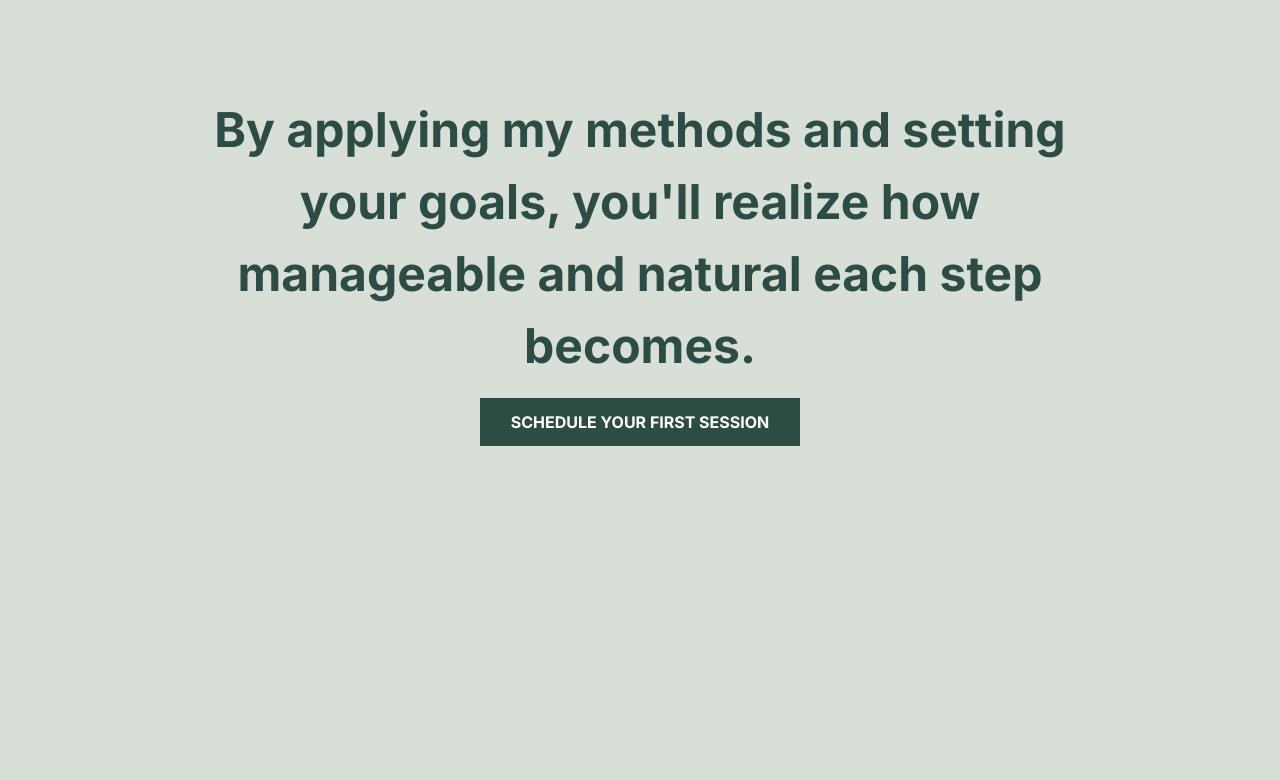
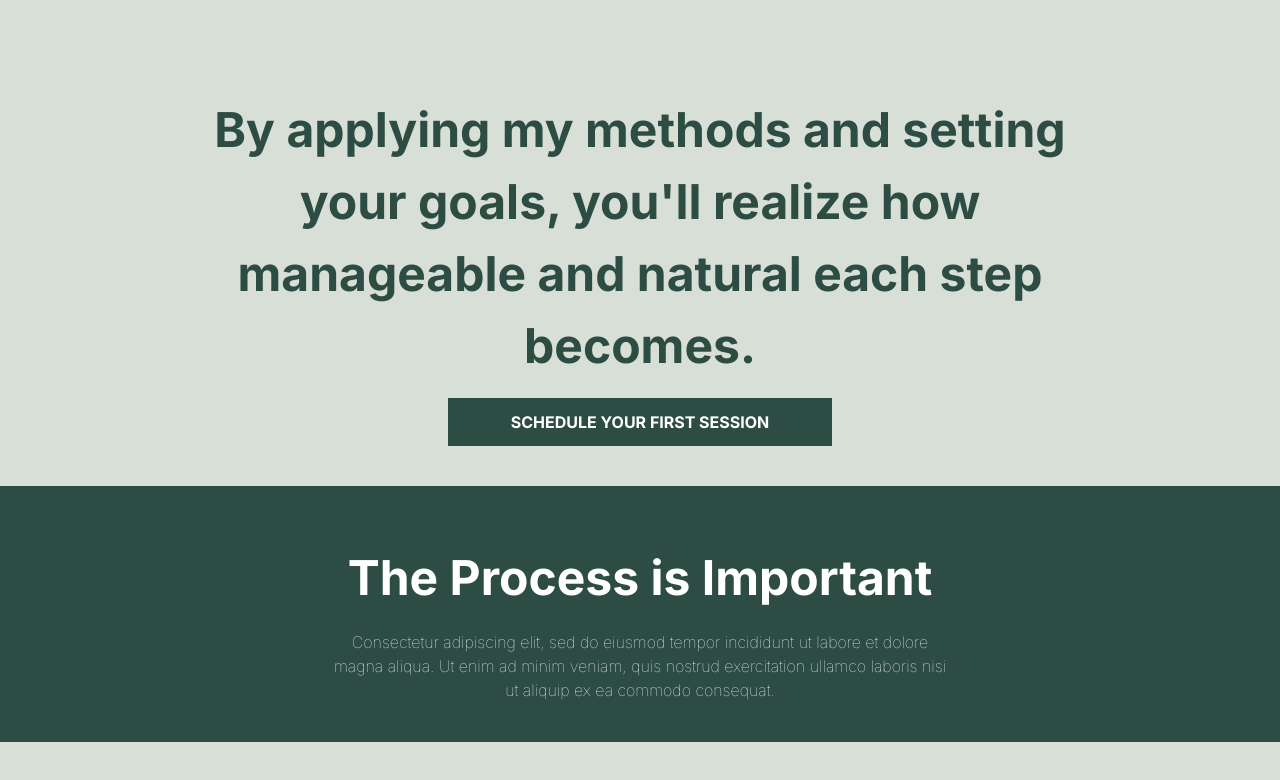
Before and after one commit to etimexo/Design-agency, a Next.js app: page /signup in a window 1280 px wide. Shown: the part 935-1715 px from the top of the page. Before the commit the page ends 1421 px from the top, so only its background shows below. Built offline with nearby package versions, Linux system fonts and the light colour scheme.

Commit message:
Style signup page

```diff
--- /dev/null
+++ b/src/app/components/Process.css
@@ -0,0 +1,14 @@
+.process {
+    background-color: rgb(45,77,68);
+    padding: 5vh 2vw;
+    margin-top: 5vh;
+    height: fit-content;
+}
+.process p {
+    color: #fff;
+}
+.process .p2 {
+    font-size: 1rem;
+    font-weight: lighter;
+    padding: 0 25%;
+}
--- /dev/null
+++ b/src/app/components/Process.jsx
@@ -0,0 +1,17 @@
+import React from "react";
+import "../components/Process.css";
+
+export default function Process() {
+  return (
+    <section className="process">
+      <p className="p1">The Process is Important</p>
+      <p className="p2">
+        {/* Lorem ipsum dolor sit, amet consectetur adipisicing elit. <br />Et pariatur
+        unde tempore sed corporis! Impedit necessitatibus molestias consequatur, <br />
+        labore tempores magni nemo illum veritatis quos
+        exercitationem facilis. */}
+        Consectetur adipiscing elit, sed do eiusmod tempor incididunt ut labore et dolore magna aliqua. Ut enim ad minim veniam, quis nostrud exercitation ullamco laboris nisi ut aliquip ex ea commodo consequat.
+      </p>
+    </section>
+  );
+}
--- a/src/app/page.jsx
+++ b/src/app/page.jsx
@@ -5,6 +5,7 @@
 import Cta from "./components/Cta";
 import Newsletter from "./components/Newsletter";
 import Footer from "./components/Footer";
+import Process from "./components/Process";
 
 export default function page() {
   return (
@@ -15,6 +16,7 @@
       <Cta />
       <Newsletter />
       <Footer  />
+
     </body>
   )
 }
--- a/src/app/signup.css
+++ b/src/app/signup.css
@@ -53,6 +53,6 @@
         padding: 0 15%;
     }
     .sign-up .sign-btn2 {
-        width: 25vw;
+        width: 30vw;
     }
 }
--- a/src/app/signup/page.jsx
+++ b/src/app/signup/page.jsx
@@ -3,6 +3,7 @@
 import Header from "../components/Header";
 import "../signup.css";
 import S1 from "../s1.jpg";
+import Process from "../components/Process";
 
 export default function page() {
   return (
@@ -17,6 +18,7 @@
       <a href="#">
         <button className="sign-btn2">SCHEDULE YOUR FIRST SESSION</button>
       </a>
+      <Process />
     </section>
   );
 }
```
